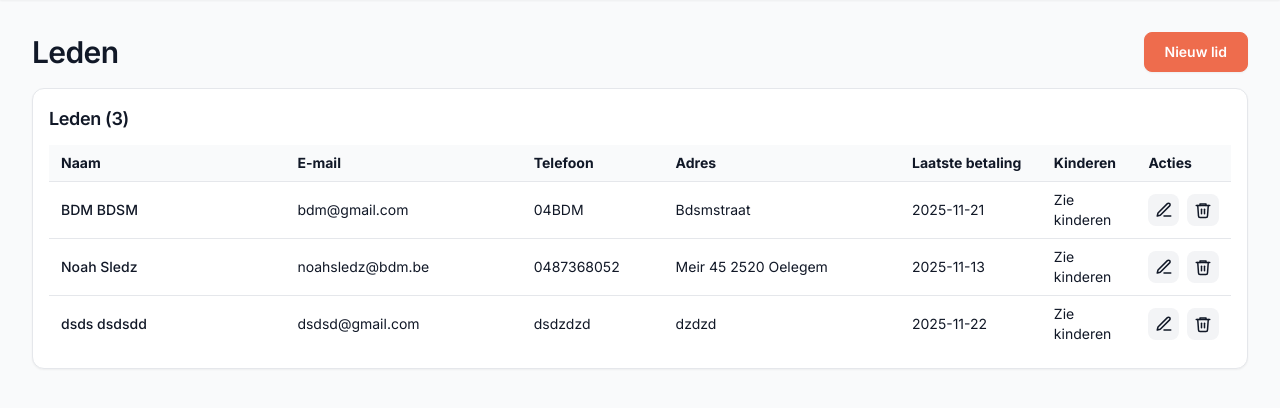
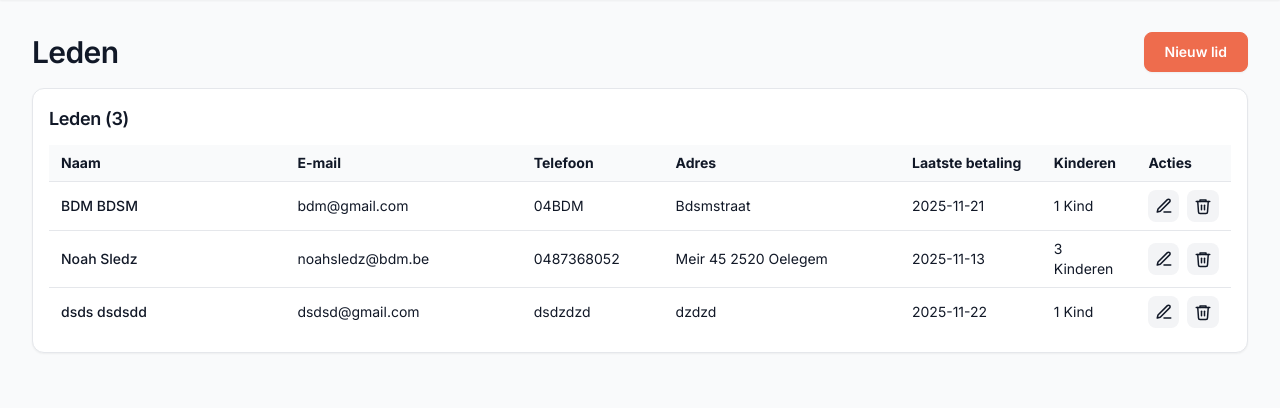
Before and after one commit to A-D-DBS-application/web-application-2025-group-37, a Flask app: template app/templates/members.html in a window 1280 px wide. Shown: the part 64-472 px from the top of the page. Run offline with Flask 3, Linux system fonts and the light colour scheme; the template is opened without the code that fills it: values that come from a table or form of the project are taken from there, others are empty; some libraries are stand-ins or nearby versions.

Commit message:
Kleine details

```diff
--- a/app/i18n.py
+++ b/app/i18n.py
@@ -130,6 +130,7 @@ TRANSLATIONS = {
         'Verhuurd door': 'Loué par',
         # Children page
         'Kinderen': 'Enfants',
+        'één kind': 'un enfant',
         'Kind toevoegen': 'Ajouter un enfant',
         'Kinderen van': 'Enfants de',
         'Voornaam': 'Prénom',
--- a/app/templates/members.html
+++ b/app/templates/members.html
@@ -38,7 +38,14 @@
         {% set payment_status = 'none' if not m.last_payment else ('overdue' if (today - m.last_payment).days > 365 else 'ok') %}
         <td class="py-2 px-3">{% if payment_status == 'none' %}<span class="text-red-600">{{ t('Geen betaling') }}</span>{% elif payment_status == 'overdue' %}{{ t('Overdue') }}{% else %}{{ m.last_payment and m.last_payment.strftime('%Y-%m-%d') or '-' }}{% endif %}</td>
         <td class="py-2 px-3">
-          <a href="{{ url_for('main.members_children', member_id=m.member_id) }}" class="link">{{ t('Zie kinderen') }}</a>
+          {% set children_count = (m.children|length if m.children else 0) %}
+          <a href="{{ url_for('main.members_children', member_id=m.member_id) }}" class="link">
+            {% if children_count == 1 %}
+              1 {{ t('Kind') }}
+            {% else %}
+              {{ children_count }} {{ t('Kinderen') }}
+            {% endif %}
+          </a>
         </td>
         <td class="py-2 px-3">
           <div class="flex items-center justify-end gap-2">
--- a/app/templates/rent_new.html
+++ b/app/templates/rent_new.html
@@ -85,6 +85,11 @@ function filterChildren() {
     if (!opt.value) { opt.hidden = false; return; }
     opt.hidden = !!(mid && opt.dataset.member && opt.dataset.member !== mid);
   });
+  // Reset child selection if current selection doesn't belong to chosen member
+  const selectedOpt = childSelect.selectedOptions[0];
+  if (selectedOpt && selectedOpt.value && mid && selectedOpt.dataset.member && selectedOpt.dataset.member !== mid) {
+    childSelect.value = '';
+  }
   childWarning.classList.add('hidden');
   childWarning.textContent='';
   if (submitBtn) submitBtn.disabled = false;
```
